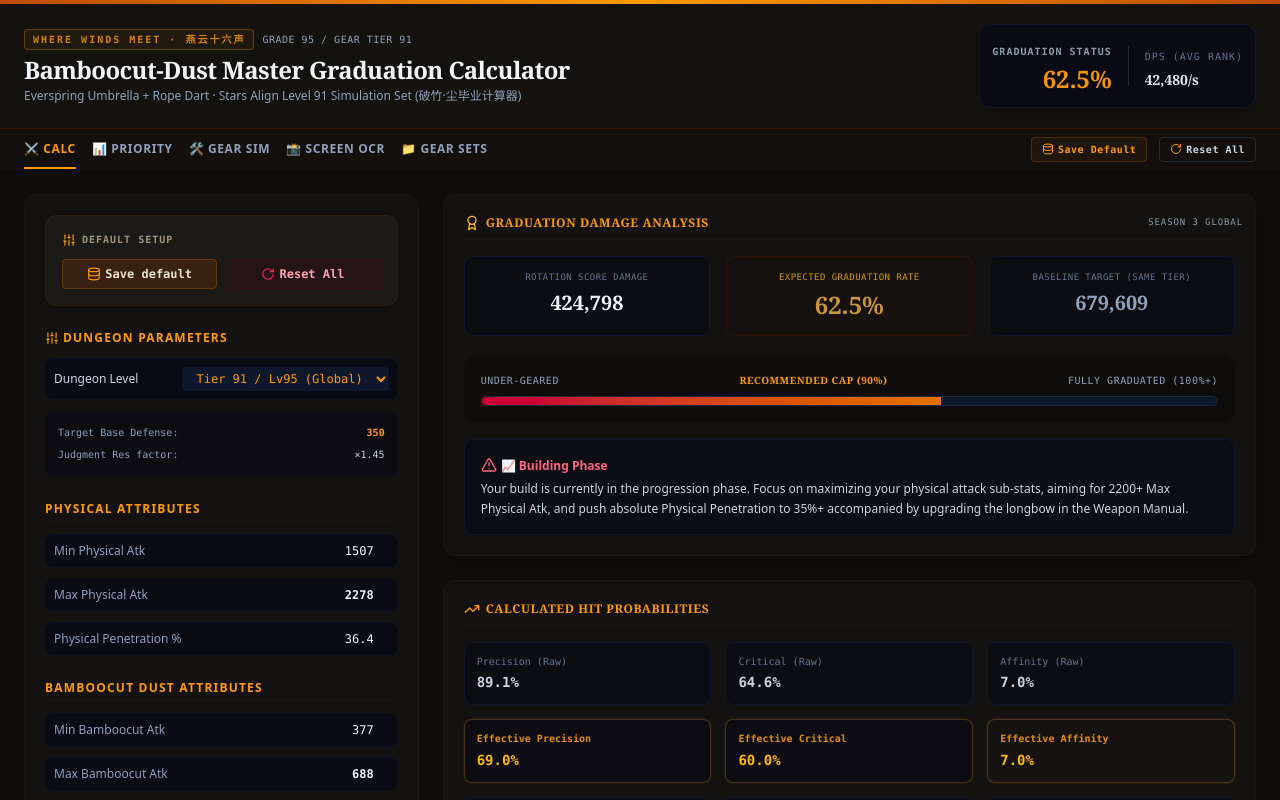
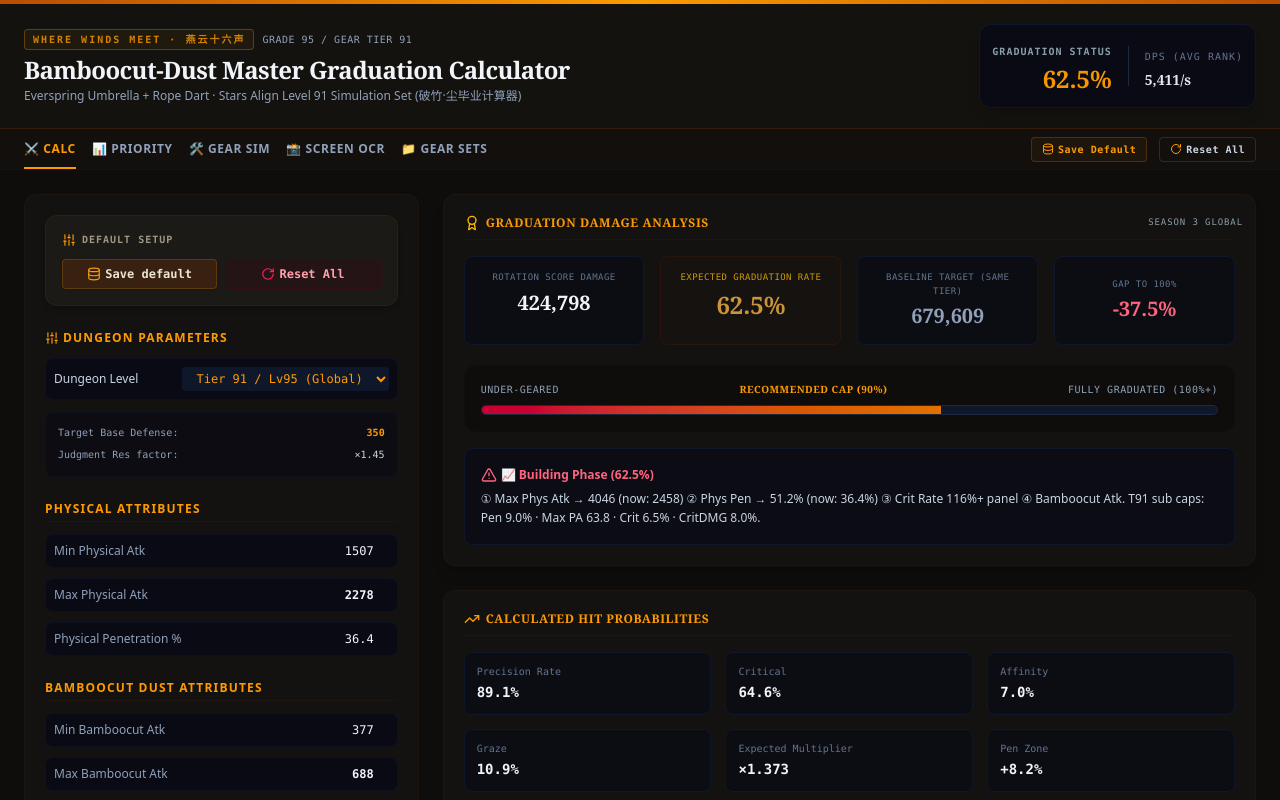
Before and after one commit to PNHD/wwm-audit, a React (Vite) app: page / in a window 1280 px wide. Shown: the top 800 px of the page. Built offline with nearby package versions, Linux system fonts and the light colour scheme.

Commit message:
refactor: update rotation time and improve UI layout
Update the rotation duration constant to 78.5s for improved calculation accuracy and adjust the damage analysis UI grid to display the new graduation gap metric.

```diff
--- a/src/App.tsx
+++ b/src/App.tsx
@@ -1209,7 +1209,7 @@ export default function App() {
                   <Award className="w-4 h-4 text-amber-400" /> Graduation Damage Analysis
                 </h2>
 
-                <div className="grid grid-cols-1 md:grid-cols-3 gap-4 mb-5">
+                <div className="grid grid-cols-2 md:grid-cols-4 gap-4 mb-5">
                   <div className="bg-slate-950/40 border border-slate-900 p-3.5 rounded-lg text-center relative">
                     <div className="text-[9px] font-mono tracking-wider text-slate-500 uppercase">Rotation Score damage</div>
                     <div className="text-xl font-bold font-serif text-slate-100 mt-1">
@@ -1226,6 +1226,12 @@ export default function App() {
                     <div className="text-[9px] font-mono tracking-wider text-slate-500 uppercase">Baseline Target (Same Tier)</div>
                     <div className="text-xl font-bold font-serif text-slate-400 mt-1">
                       {Math.round(baselineScore).toLocaleString()}
+                    </div>
+                  </div>
+                  <div className="bg-slate-950/40 border border-slate-900 p-3.5 rounded-lg text-center relative flex flex-col justify-center">
+                    <div className="text-[9px] font-mono tracking-wider text-slate-500 uppercase">Gap to 100%</div>
+                    <div className={`text-xl font-bold font-serif mt-1 ${rotationStats.gradRate >= 100 ? "text-emerald-400" : "text-rose-400"}`}>
+                      {rotationStats.gradRate >= 100 ? "✓ Graduated" : `-${(100 - rotationStats.gradRate).toFixed(1)}%`}
                     </div>
                   </div>
                 </div>
@@ -1255,24 +1261,31 @@ export default function App() {
                 <div className="mt-4 p-4 rounded-lg text-xs leading-relaxed border bg-slate-950/50 border-slate-900 text-slate-300">
                   {rotationStats.gradRate >= 100 ? (
                     <div>
-                      <strong className="text-emerald-400 flex items-center gap-1 mb-1 font-semibold">
+                      <strong className="text-emerald-400 flex items-center gap-1 mb-1">
                         <CheckCircle className="w-4 h-4 inline" /> 🏆 Fully Graduated for Tier 91!
                       </strong>
-                      Outstanding! Your indicators have exceeded the target standard graduation score ({rotationStats.gradRate.toFixed(1)}%). Fully certified to clear all Season 3 high-tier raids.
+                      Your build exceeds the T91 baseline ({rotationStats.gradRate.toFixed(1)}%). Ready to clear all Season 3 raids. Prep for Tier 96 when it unlocks.
                     </div>
                   ) : rotationStats.gradRate >= 90 ? (
                     <div>
-                      <strong className="text-amber-400 flex items-center gap-1 mb-1 font-semibold">
-                        <CheckCircle className="w-4 h-4 inline" /> ✅ Excellent Gearing!
+                      <strong className="text-amber-400 flex items-center gap-1 mb-1">
+                        <CheckCircle className="w-4 h-4 inline" /> ✅ Excellent Build!
                       </strong>
-                      You are near the absolute graduation threshold. Suggestion: Push your gear sub-stats for Physical Pen from the current {adjustedPanel.outerPen}% to the standard target range of 35% - 41.5% and align with the manual collection to finalize.
+                      {adjustedPanel.outerPen < 46
+                        ? `Physical Pen at ${adjustedPanel.outerPen.toFixed(1)}% — push toward 51.2% graduation target. Each pen sub (cap 9.0%) is very efficient here.`
+                        : `Good penetration. Keep stacking Max Physical Attack toward 4046. Current: ${Math.round(adjustedPanel.maxOuter)}.`}
+                    </div>
+                  ) : rotationStats.gradRate >= 70 ? (
+                    <div>
+                      <strong className="text-amber-500 flex items-center gap-1 mb-1">⚠️ Solid — keep building</strong>
+                      ① Max Phys Atk → 4046+ (now: {Math.round(adjustedPanel.maxOuter)}) ② Phys Pen → 51.2% (now: {adjustedPanel.outerPen.toFixed(1)}%) ③ Crit Rate panel 116%+ to reach 80% eff cap vs T91.
                     </div>
                   ) : (
                     <div>
-                      <strong className="text-rose-400 flex items-center gap-1 mb-1 font-semibold">
-                        <AlertTriangle className="w-4 h-4 inline" /> 📈 Building Phase
+                      <strong className="text-rose-400 flex items-center gap-1 mb-1">
+                        <AlertTriangle className="w-4 h-4 inline" /> 📈 Building Phase ({rotationStats.gradRate.toFixed(1)}%)
                       </strong>
-                      Your build is currently in the progression phase. Focus on maximizing your physical attack sub-stats, aiming for 2200+ Max Physical Atk, and push absolute Physical Penetration to 35%+ accompanied by upgrading the longbow in the Weapon Manual.
+                      ① Max Phys Atk → 4046 (now: {Math.round(adjustedPanel.maxOuter)}) ② Phys Pen → 51.2% (now: {adjustedPanel.outerPen.toFixed(1)}%) ③ Crit Rate 116%+ panel ④ Bamboocut Atk. T91 sub caps: Pen 9.0% · Max PA 63.8 · Crit 6.5% · CritDMG 8.0%.
                     </div>
                   )}
                 </div>
@@ -1285,55 +1298,37 @@ export default function App() {
                 </h3>
                 <div className="grid grid-cols-2 sm:grid-cols-3 gap-3.5 text-xs">
                   <div className="bg-slate-950/40 p-3 rounded-lg border border-slate-900">
-                    <span className="text-slate-500 block font-mono text-[10px]">Precision (Raw)</span>
-                    <strong className="text-slate-300 text-sm font-mono mt-1 block">
+                    <span className="text-slate-500 block font-mono text-[10px]">Precision Rate</span>
+                    <strong className="text-slate-100 text-sm font-mono mt-1 block">
                       {effPrecision.toFixed(1)}%
                     </strong>
                   </div>
                   <div className="bg-slate-950/40 p-3 rounded-lg border border-slate-900">
-                    <span className="text-slate-500 block font-mono text-[10px]">Critical (Raw)</span>
-                    <strong className="text-slate-300 text-sm font-mono mt-1 block">
+                    <span className="text-slate-500 block font-mono text-[10px]">Critical</span>
+                    <strong className="text-slate-100 text-sm font-mono mt-1 block">
                       {effCritRate.toFixed(1)}%
                     </strong>
                   </div>
                   <div className="bg-slate-950/40 p-3 rounded-lg border border-slate-900">
-                    <span className="text-slate-500 block font-mono text-[10px]">Affinity (Raw)</span>
-                    <strong className="text-slate-300 text-sm font-mono mt-1 block">
+                    <span className="text-slate-500 block font-mono text-[10px]">Affinity</span>
+                    <strong className="text-slate-100 text-sm font-mono mt-1 block">
                       {effAffRate.toFixed(1)}%
                     </strong>
                   </div>
-                  <div className="bg-slate-950/40 p-3 rounded-lg border border-[#e5a033]/25 ring-1 ring-amber-500/5">
-                    <span className="text-amber-500/90 block font-mono text-[10px] font-bold">Effective Precision</span>
-                    <strong className="text-amber-400 text-sm font-mono mt-1 block font-bold">
-                      {effectivePrecision.toFixed(1)}%
-                    </strong>
-                  </div>
-                  <div className="bg-slate-950/40 p-3 rounded-lg border border-[#e5a033]/25 ring-1 ring-amber-500/5">
-                    <span className="text-amber-500/90 block font-mono text-[10px] font-bold">Effective Critical</span>
-                    <strong className="text-amber-400 text-sm font-mono mt-1 block font-bold">
-                      {effectiveCritical.toFixed(1)}%
-                    </strong>
-                  </div>
-                  <div className="bg-[#1b1511]/40 p-3 rounded-lg border border-[#e5a033]/25 ring-1 ring-amber-500/5">
-                    <span className="text-amber-500/90 block font-mono text-[10px] font-bold">Effective Affinity</span>
-                    <strong className="text-amber-400 text-sm font-mono mt-1 block font-bold">
-                      {effectiveAffinity.toFixed(1)}%
-                    </strong>
-                  </div>
                   <div className="bg-slate-950/40 p-3 rounded-lg border border-slate-900">
-                    <span className="text-slate-500 block font-mono text-[10px]">Graze Probability</span>
+                    <span className="text-slate-500 block font-mono text-[10px]">Graze</span>
                     <strong className="text-slate-100 text-sm font-mono mt-1 block">
                       {effGrazeRate.toFixed(1)}%
                     </strong>
                   </div>
                   <div className="bg-slate-950/40 p-3 rounded-lg border border-slate-900">
-                    <span className="text-slate-500 block font-mono text-[10px]">Expected DMG Multiplier</span>
+                    <span className="text-slate-500 block font-mono text-[10px]">Expected Multiplier</span>
                     <strong className="text-slate-100 text-sm font-mono mt-1 block text-amber-500">
                       ×{expectedMultiplier.toFixed(3)}
                     </strong>
                   </div>
                   <div className="bg-slate-950/40 p-3 rounded-lg border border-slate-900">
-                    <span className="text-slate-500 block font-mono text-[10px]">Physical Pen Zone</span>
+                    <span className="text-slate-500 block font-mono text-[10px]">Pen Zone</span>
                     <strong className="text-slate-100 text-sm font-mono mt-1 block">
                       {netPhysPen >= 0 ? "+" : ""}
                       {(netPhysPen / 200 * 100).toFixed(1)}%
--- a/src/utils/calc.ts
+++ b/src/utils/calc.ts
@@ -374,7 +374,7 @@ export const ROTATION: RotationItem[] = [
   { name: "Thousand Camps Lv6 (Soul Loss)", count: 2, isDingyin: false, generalBonus: 0, yishui: 10, tiaozhan: 1 },
 ];
 
-export const ROTATION_TIME = 10.0;
+export const ROTATION_TIME = 78.5;
 
 export function calcSkill(
   rot: RotationItem,
```
